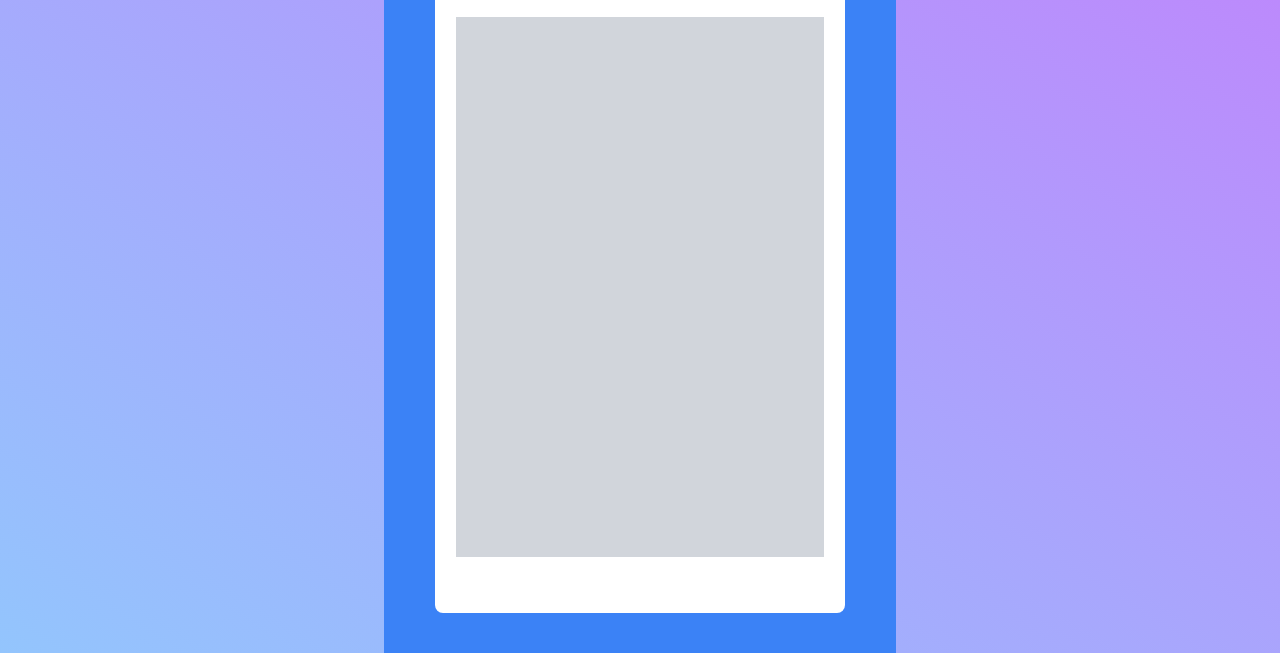
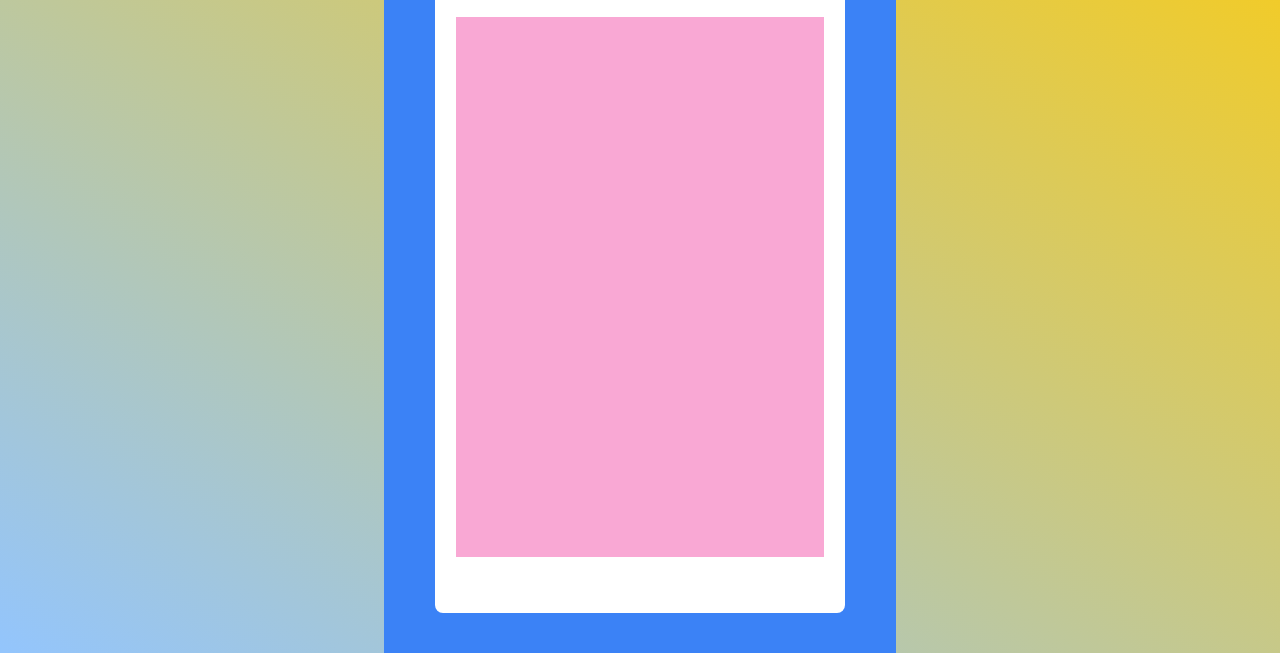
Before and after one commit to yashmitha-rai/todoapp, a plain HTML site: page index.html in a window 1280 px wide. Shown: the part 147-800 px from the top of the page. Drawn offline with nearby package versions, Linux system fonts and the light colour scheme.

Commit message:
Update index.html

```diff
--- a/index.html
+++ b/index.html
@@ -9,7 +9,7 @@
 </head>
 
 
-<body class="w-full h-screen bg-gradient-to-tr from-blue-300 to-purple-400">  <!--instead of h-full(for child it wont take full screen) hscreen is used br is used for alignment of clr-->
+<body class="w-full h-screen bg-gradient-to-tr from-blue-300 to-yellow-400">  <!--instead of h-full(for child it wont take full screen) hscreen is used br is used for alignment of clr-->
     <main class="h-screen bg-blue-500 w-[40%] mx-auto flex items-center justify-center"> <!--to perform all the things in one page mx-auto used to align the clr at center for using %[] is used-->
     <!--Todo App Container-->
     <div class="w-[80%] h-[90%] bg-white rounded-lg"> <!--for hight vh nd rem can be used-->
@@ -20,7 +20,7 @@
         <button onclick="add()" class="bg-blue-400 px-3 font-bold text-white rounded-md"><i class="ri-add-line"></i></button> <!--rounded is used to round the margin-->
     </div>
 
-    <div  id="taskContainer" class="bg-gray-300 mx-auto w-[90%] h-[75%] flex-col mt-5 flex gap-3">
+    <div  id="taskContainer" class="bg-pink-300 mx-auto w-[90%] h-[75%] flex-col mt-5 flex gap-3">
 
     </div>
     </div>
```
